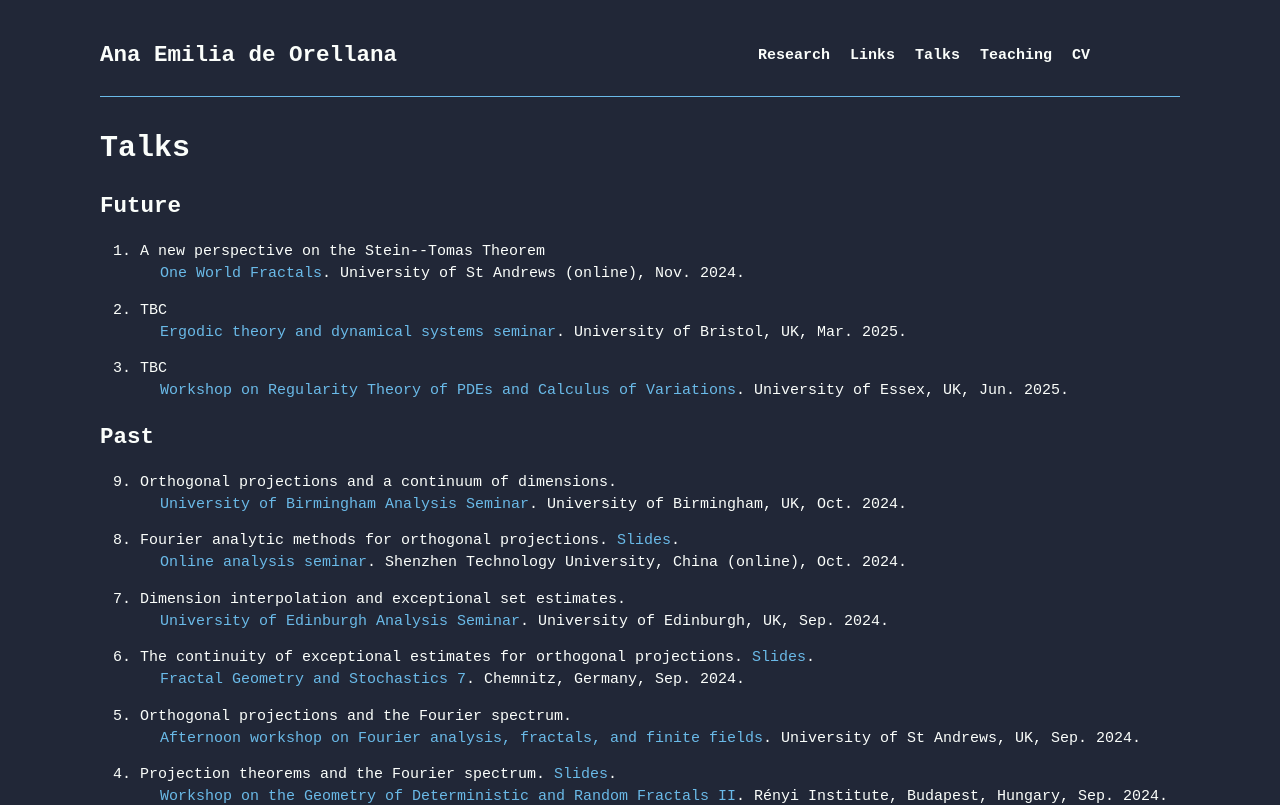
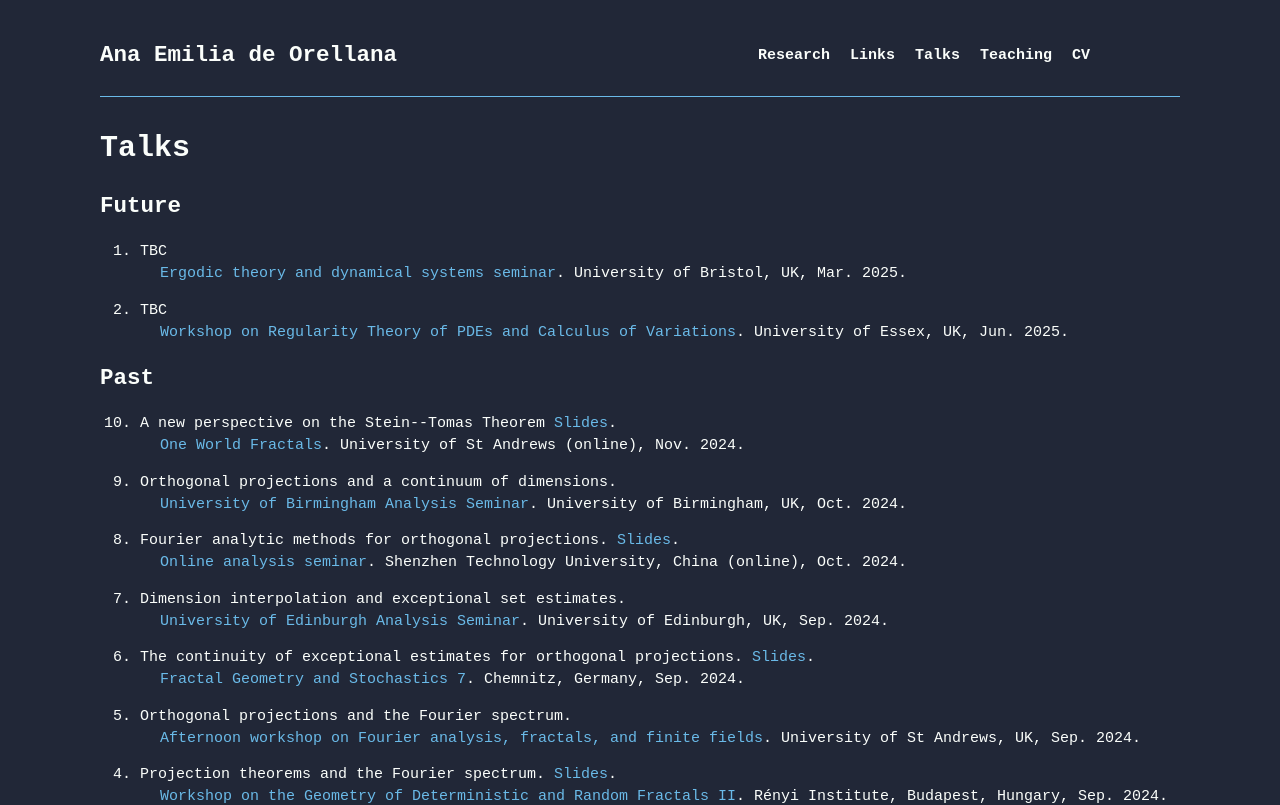
Before and after one commit to AnadeOre/anadeore.github.io, a Next.js app: page /talks in a window 1280 px wide. Shown: the top 805 px of the page. Built offline with nearby package versions, Linux system fonts and the light colour scheme.

Commit message:
Updated talks

```diff
--- a/src/app/talks/page.jsx
+++ b/src/app/talks/page.jsx
@@ -10,13 +10,6 @@ const Teaching = () => {
       <h2>Future</h2>
       <ol>
         {/*  */}
-        <Talk
-          title='A new perspective on the Stein--Tomas Theorem'
-          event='One World Fractals'
-          where='University of St Andrews (online)'
-          link='https://www.oneworldfractals.org/next/'
-          when='Nov. 2024'
-        />
         <Talk
           title='TBC'
           event='Ergodic theory and dynamical systems seminar'
@@ -35,6 +28,14 @@ const Teaching = () => {
       <h2>Past</h2>
       <ol reversed>
         {/*  */}
+        <Talk
+          title='A new perspective on the Stein--Tomas Theorem'
+          event='One World Fractals'
+          where='University of St Andrews (online)'
+          link='https://www.oneworldfractals.org/next/'
+          when='Nov. 2024'
+          slides='/Slides/OWF2024'
+        />
         <Talk
           title='Orthogonal projections and a continuum of dimensions.'
           event='University of Birmingham Analysis Seminar'
```
Also changed, not shown: 1 other file (tests, documents, lock files or other folders).
